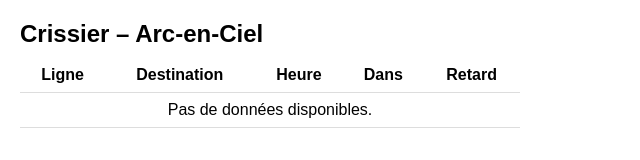
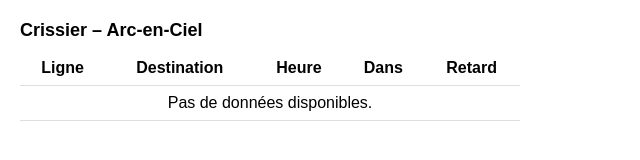
Before and after one commit to Uraktaraz/horaires-transport, a plain HTML site: page index.html in a window 1280 px wide. Shown: the whole page, without its empty margins (0-640 px from the left). Drawn offline with nearby package versions, Linux system fonts and the light colour scheme; no server answers.

Commit message:
Update index.html

```diff
--- a/index.html
+++ b/index.html
@@ -20,7 +20,7 @@
 
 <body>
 
-<h1 style="font-size: 24px;">Crissier – Arc-en-Ciel</h1>
+<h1 style="font-size: 18px;">Crissier – Arc-en-Ciel</h1>
 <!-- <p>Prochains départs :</p> -->
 
 <table>
```
